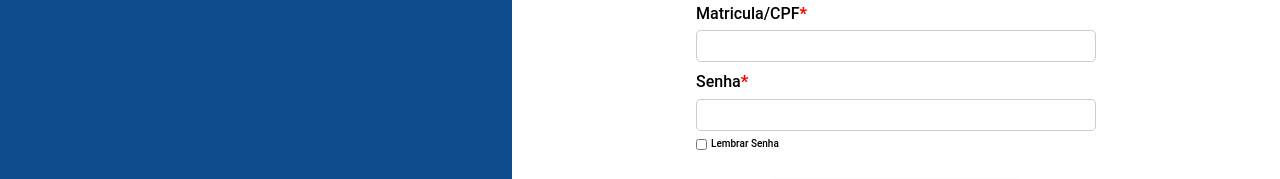
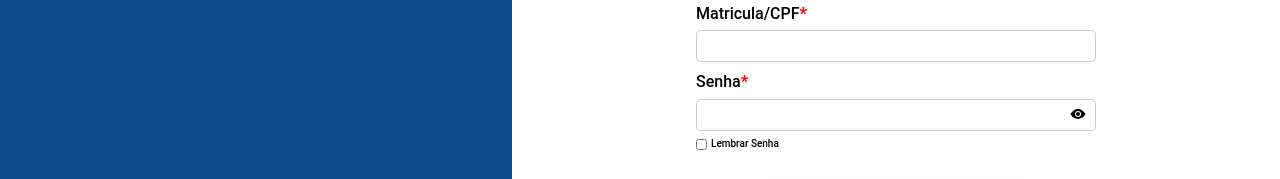
Before and after one commit to Alisonjs0/SchoolSync, a Next.js app: page /login in a window 1280 px wide. Shown: the part 306-485 px from the top of the page. Built offline with nearby package versions, Linux system fonts and the light colour scheme; data requests are answered from the project's data file.

Commit message:
melhoria no layout

```diff
--- a/app/login/login-page.css
+++ b/app/login/login-page.css
@@ -20,6 +20,17 @@
     color: #eaeaea;
     margin: 1.5rem;
     gap: 8px;
+}
+
+.senhaInput {
+    position: relative;
+}
+
+.senhaInput span {
+    position: absolute;
+    right: 10px;
+    top: 2px;
+    font-size: 16px;
 }
 
 .conteudo {
--- a/app/login/page.jsx
+++ b/app/login/page.jsx
@@ -2,12 +2,11 @@
 
 import { useRouter } from "next/navigation";
 import { useState } from "react";
-
-
 import { useFetch } from "@/hooks/useFetch";
-const url = "http://localhost:3000/Usuarios"
+const url = "http://localhost:3000/Usuarios";
 
 import { IoMdHome } from "react-icons/io";
+import { IoEyeSharp, IoEyeOffSharp } from "react-icons/io5";
 import "./login-page.css";
 
 const LoginPage = () => {
@@ -15,37 +14,40 @@ const LoginPage = () => {
   const [user, setUser] = useState("");
   const [senha, setSenha] = useState("");
   const [lembrarSenha, setLembrarSenha] = useState(false);
-  const {data} = useFetch(url)
+  const [mostrarSenha, setMostrarSenha] = useState(false);
+  const { data } = useFetch(url);
   console.log(data);
+
+  const toggleMostrarSenha = () => {
+    setMostrarSenha(!mostrarSenha);
+  };
 
   function Login() {
     const usuario = data.find((usuario) => usuario.id === user);
 
     if (!usuario) {
-      // Se o usuário não for encontrado
       alert("Usuário não encontrado");
     } else if (usuario.senha !== senha) {
-      // Se a senha estiver incorreta
       alert("Senha incorreta");
     } else {
-      // Se o usuário e a senha estiverem corretos
       location.href = "/dashboard";
     }
+  }
 
-  }
   return (
     <div className="Login">
       <div className="BlueBox">
         <div className="home">
           <a href="../">
-            <IoMdHome className="icon"/><p>Home</p>
+            <IoMdHome className="icon" />
+            <p>Home</p>
           </a>
         </div>
       </div>
       <div className="conteudo">
         <h1>Login</h1>
         <div className="data">
-          <label htmlFor="">
+          <label htmlFor="Usuario">
             <p>
               Matricula/CPF<span>*</span>
             </p>
@@ -56,20 +58,30 @@ const LoginPage = () => {
               onChange={(e) => setUser(e.target.value)}
             />
           </label>
-          <label htmlFor="">
+          <label htmlFor="Senha">
             <p>
               Senha<span>*</span>
             </p>
-            <input
-              id="Senha"
-              type="password"
-              value={senha}
-              onChange={(e) => setSenha(e.target.value)}
-            />
+            <div className="senhaInput">
+              <input
+                id="Senha"
+                type={mostrarSenha ? "text" : "password"}
+                value={senha}
+                onChange={(e) => setSenha(e.target.value)}
+              />
+              <span onClick={toggleMostrarSenha} style={{ cursor: "pointer" }}>
+                {mostrarSenha ? <IoEyeOffSharp /> : <IoEyeSharp />}{" "}
+              </span>
+            </div>
           </label>
         </div>
         <div className="rememberPassword">
-          <input id="lembrarSenha" type="checkbox" />
+          <input
+            id="lembrarSenha"
+            type="checkbox"
+            checked={lembrarSenha}
+            onChange={() => setLembrarSenha(!lembrarSenha)}
+          />
           <p>Lembrar Senha</p>
         </div>
         <div className="loginButton">
```
